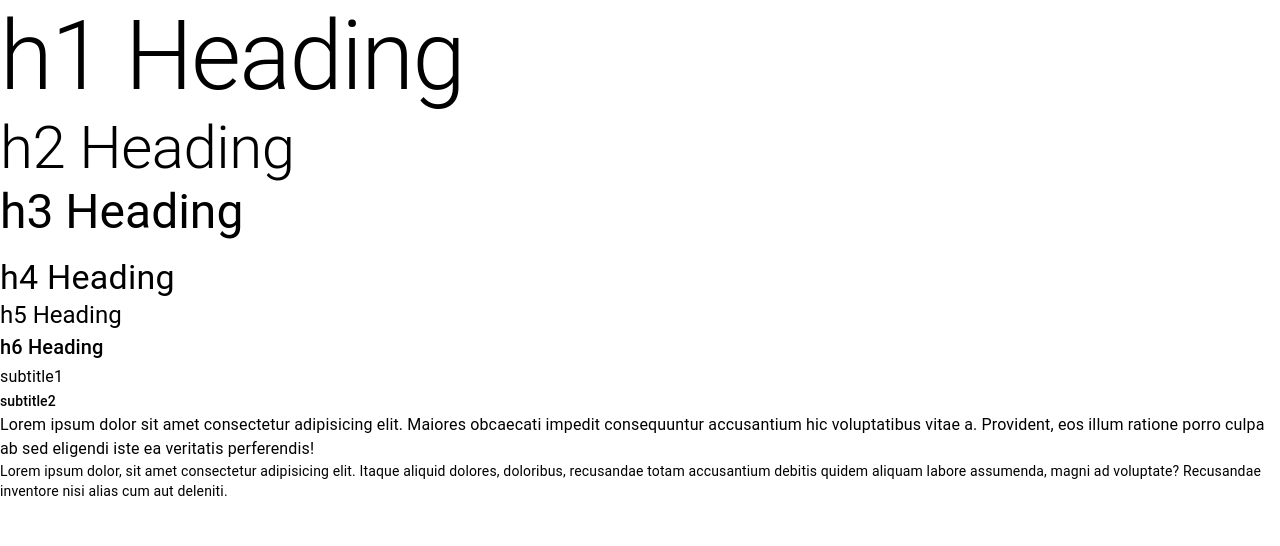
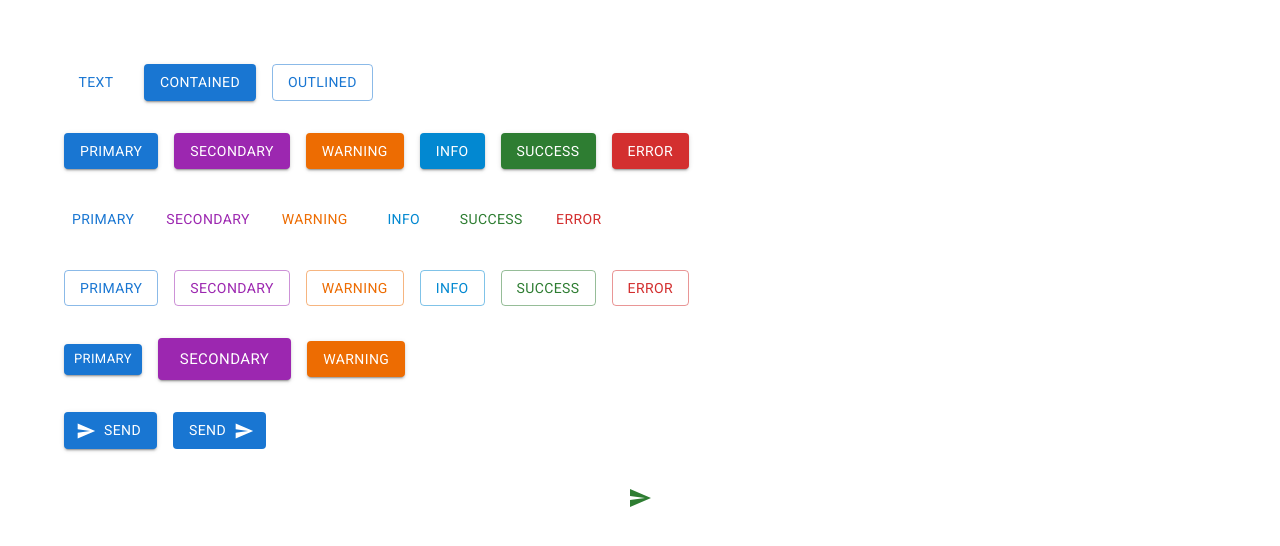
Before and after one commit to jaseel-koolath/MuiTraining, a React (Create React App) app: page / in a window 1280 px wide. Shown: the top 546 px of the page. Built offline with nearby package versions, Linux system fonts and the light colour scheme; the HTML template or start-up script is replaced by a standard one.

Commit message:
Add MuiButton

```diff
--- a/package.json
+++ b/package.json
@@ -5,6 +5,7 @@
   "dependencies": {
     "@emotion/react": "^11.10.5",
     "@emotion/styled": "^11.10.5",
+    "@mui/icons-material": "^5.11.0",
     "@mui/material": "^5.11.6",
     "@testing-library/jest-dom": "^5.16.5",
     "@testing-library/react": "^13.4.0",
--- a/src/App.js
+++ b/src/App.js
@@ -1,9 +1,11 @@
 import MuiTypography from "./components/MuiTypography";
+import MuiButton from "./components/MuiButton";
 
 function App() {
   return (
-    <div className="app">
-      <MuiTypography />
+    <div className='app'>
+      {/* <MuiTypography /> */}
+      <MuiButton />
     </div>
   );
 }
--- /dev/null
+++ b/src/components/MuiButton.jsx
@@ -0,0 +1,100 @@
+import { Stack, Button, IconButton } from "@mui/material";
+import SendIcon from "@mui/icons-material/Send";
+
+const MuiButton = () => {
+  return (
+    <Stack spacing={4}>
+      <Stack direction='row' spacing={2}>
+        <Button variant='text' href='https://google.com'>
+          Text
+        </Button>
+        <Button variant='contained'>Contained</Button>
+        <Button variant='outlined'>Outlined</Button>
+      </Stack>
+      <Stack spacing={2} direction='row'>
+        <Button variant='contained' color='primary'>
+          Primary
+        </Button>
+        <Button variant='contained' color='secondary'>
+          Secondary
+        </Button>
+        <Button variant='contained' color='warning'>
+          Warning
+        </Button>
+        <Button variant='contained' color='info'>
+          info
+        </Button>
+        <Button variant='contained' color='success'>
+          success
+        </Button>
+        <Button variant='contained' color='error'>
+          error
+        </Button>
+      </Stack>
+      <Stack spacing={2} direction='row'>
+        <Button variant='text' color='primary'>
+          Primary
+        </Button>
+        <Button variant='text' color='secondary'>
+          Secondary
+        </Button>
+        <Button variant='text' color='warning'>
+          Warning
+        </Button>
+        <Button variant='text' color='info'>
+          info
+        </Button>
+        <Button variant='text' color='success'>
+          success
+        </Button>
+        <Button variant='text' color='error'>
+          error
+        </Button>
+      </Stack>
+      <Stack spacing={2} direction='row'>
+        <Button variant='outlined' color='primary'>
+          Primary
+        </Button>
+        <Button variant='outlined' color='secondary'>
+          Secondary
+        </Button>
+        <Button variant='outlined' color='warning'>
+          Warning
+        </Button>
+        <Button variant='outlined' color='info'>
+          info
+        </Button>
+        <Button variant='outlined' color='success'>
+          success
+        </Button>
+        <Button variant='outlined' color='error'>
+          error
+        </Button>
+      </Stack>
+      <Stack display='block' spacing={2} direction='row'>
+        <Button variant='contained' color='primary' size='small'>
+          Primary
+        </Button>
+        <Button variant='contained' color='secondary' size='large'>
+          Secondary
+        </Button>
+        <Button variant='contained' color='warning' size='medium'>
+          Warning
+        </Button>
+      </Stack>
+      <Stack spacing={2} direction='row'>
+        <Button variant='contained' startIcon={<SendIcon />} disableRipple>
+          Send
+        </Button>
+        <Button variant='contained' disableElevation endIcon={<SendIcon />}>
+          Send
+        </Button>
+      </Stack>
+      <IconButton color='success' size='small'>
+        <SendIcon />
+      </IconButton>
+    </Stack>
+  );
+};
+
+export default MuiButton;
--- a/src/index.css
+++ b/src/index.css
@@ -1,13 +1,18 @@
+@import url("https://fonts.googleapis.com/css2?family=Roboto&display=swap");
+
 body {
   margin: 0;
-  font-family: -apple-system, BlinkMacSystemFont, 'Segoe UI', 'Roboto', 'Oxygen',
-    'Ubuntu', 'Cantarell', 'Fira Sans', 'Droid Sans', 'Helvetica Neue',
-    sans-serif;
+  font-family: "Roboto", "Oxygen", "Ubuntu", "Cantarell", "Fira Sans",
+    "Droid Sans", "Helvetica Neue", sans-serif;
   -webkit-font-smoothing: antialiased;
   -moz-osx-font-smoothing: grayscale;
 }
 
 code {
-  font-family: source-code-pro, Menlo, Monaco, Consolas, 'Courier New',
+  font-family: source-code-pro, Menlo, Monaco, Consolas, "Courier New",
     monospace;
 }
+
+.app {
+  padding: 4rem;
+}
```
Also changed, not shown: 1 other file (tests, documents, lock files or other folders).
